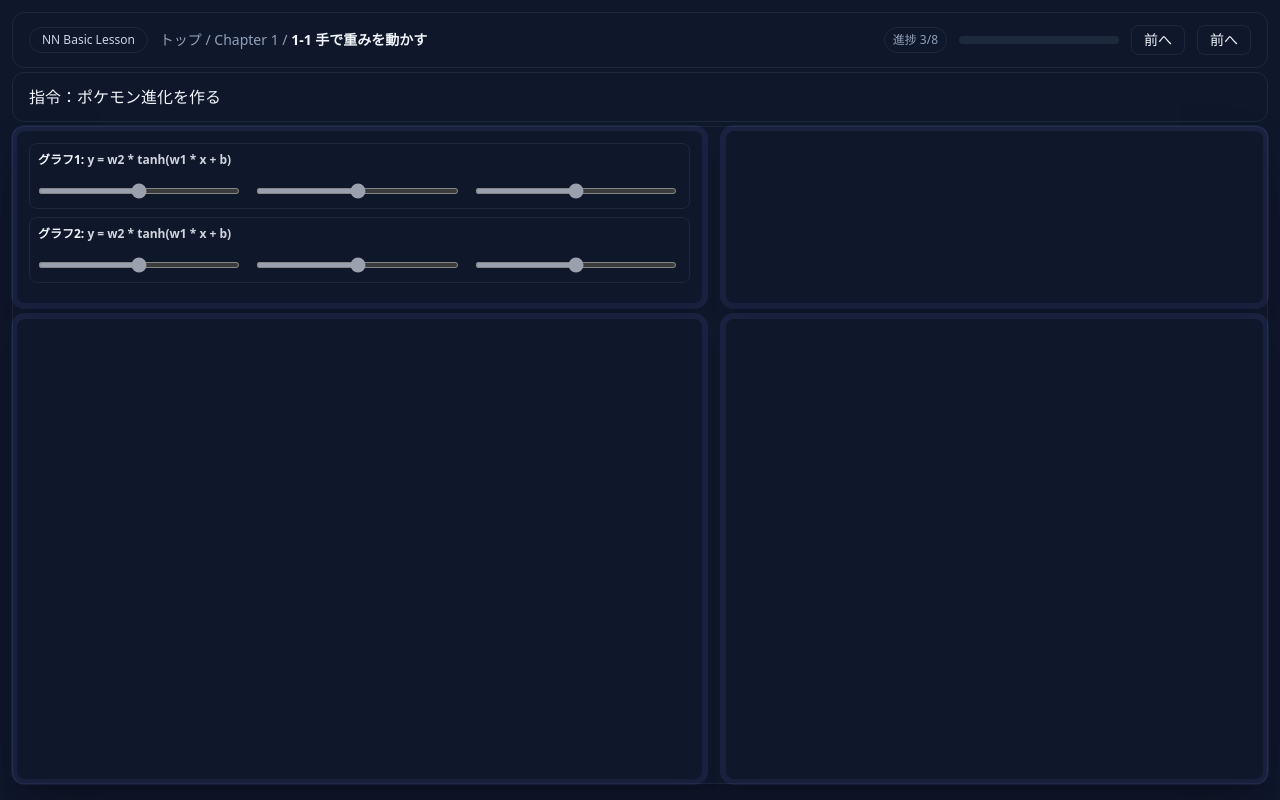
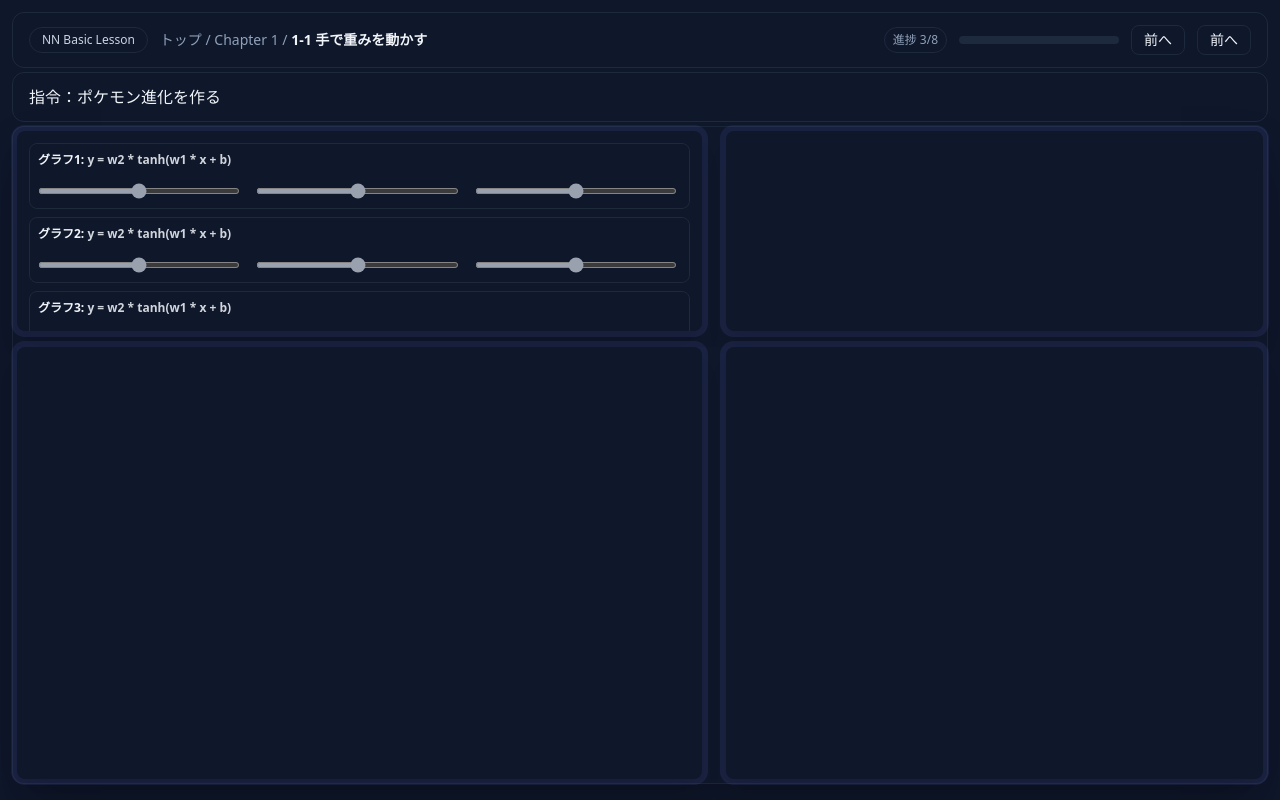
Before and after one commit to toyohisa2nakada/learning-from-ai-failures, a Next.js app: page /chapter/image-generation in a window 1280 px wide. Built offline with nearby package versions, Linux system fonts and the light colour scheme.

Commit message:
初めてのantigravity

```diff
--- a/app/chapter/image-generation/page.tsx
+++ b/app/chapter/image-generation/page.tsx
@@ -16,8 +16,8 @@ export default function Home() {
           <div id="upper-panel" className="upper-panel items-start">
 
             {/* パラメータ設定 */}
-            <div id="parameter-control" className="left-panel">
-              {Array(2).fill(({ borderColor: "border-gray-800", sliderColor: "accent-gray-400" })).map((e, i) => (
+            <div id="parameter-control" className="left-panel h-[200px] overflow-y-auto">
+              {Array(4).fill(({ borderColor: "border-gray-800", sliderColor: "accent-gray-400" })).map((e, i) => (
                 <div className={`${e.borderColor} mb-2 p-2 border-1 rounded-lg`} key={i}>
                   <div className="flex items-center justify-between mb-2">
                     <h3 className="text-xs font-semibold">{`グラフ${i + 1}: `}<span className="text-gray-300">y =
--- a/app/globals.css
+++ b/app/globals.css
@@ -1,4 +1,26 @@
 @import "tailwindcss";
+
+@layer utilities {
+  /* Custom Scrollbar Styles */
+  ::-webkit-scrollbar {
+    width: 8px;
+    height: 8px;
+  }
+
+  ::-webkit-scrollbar-track {
+    @apply bg-slate-900;
+  }
+
+  ::-webkit-scrollbar-thumb {
+    @apply bg-slate-700/50 rounded-full hover:bg-slate-600/80 transition-colors;
+  }
+
+  /* Firefox */
+  * {
+    scrollbar-width: thin;
+    scrollbar-color: theme('colors.slate.700') theme('colors.slate.900');
+  }
+}
 
 @layer components {
     .action-section {
```
